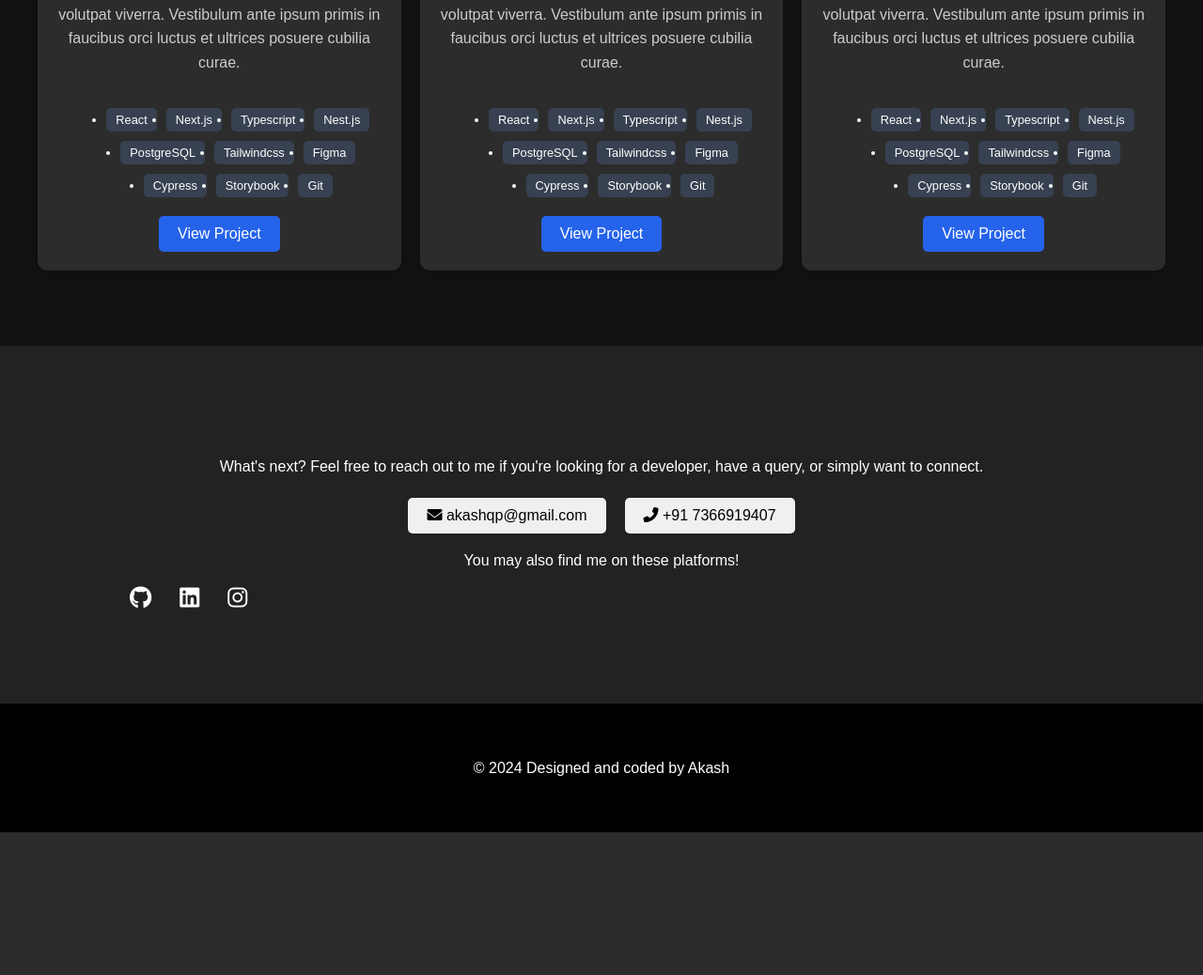
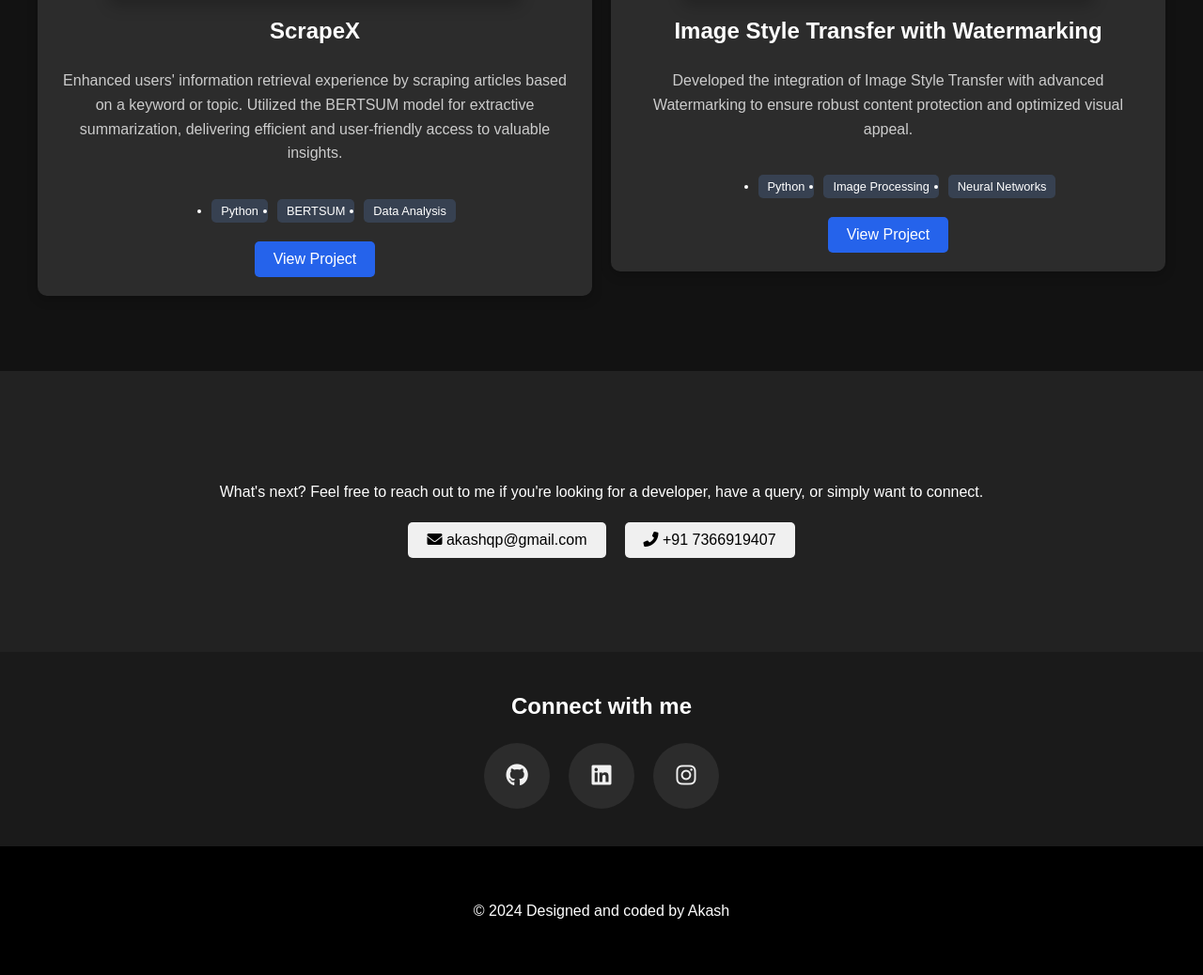
Before and after one commit to akashqp/My-Portfolio, a Flask app: page / in a window 1280 px wide. Shown: the part 2494-3532 px from the top of the page at 94% size. Before the commit the page ends 3380 px from the top, so only its background shows below. Run offline with Flask 3, Linux system fonts and the light colour scheme.

Commit message:
Major changes

```diff
--- a/app.py
+++ b/app.py
@@ -1,14 +1,18 @@
 from flask import Flask, render_template
+import logging
 
 app = Flask(__name__)
 
+logging.basicConfig(filename='app.log', level=logging.INFO)
+
 @app.route('/')
 def home():
+    logging.info('Home page accessed')
     return render_template('index.html')
 
-@app.route('/about')
-def about():
-    return render_template('about.html')
+# @app.route('/about')
+# def about():
+#     return render_template('about.html')
 
 if __name__ == '__main__':
     # app.run(host='0.0.0.0')
--- /dev/null
+++ b/static/script.js
@@ -0,0 +1,18 @@
+document.addEventListener('DOMContentLoaded', function() {
+    const navLinks = document.querySelectorAll('nav a');
+
+    navLinks.forEach(link => {
+        link.addEventListener('click', function(e) {
+            e.preventDefault();
+            const targetId = this.getAttribute('href').substring(1);
+            const targetElement = document.getElementById(targetId);
+
+            if (targetElement) {
+                window.scrollTo({
+                    top: targetElement.offsetTop - 60, // Adjust for header height
+                    behavior: 'smooth'
+                });
+            }
+        });
+    });
+});
--- a/static/style.css
+++ b/static/style.css
@@ -1,3 +1,7 @@
+html {
+    scroll-padding-top: 60px; /* Adjust this value to match your header height */
+}
+
 body {
     font-family: 'Arial', sans-serif;
     margin: 0;
@@ -134,6 +138,44 @@ p {
 
 .social-media i {
     font-size: 24px;
+}
+
+.social-links {
+    padding: 0;
+    text-align: center;
+    background-color: #1a1a1a;
+}
+
+.social-links h2 {
+    margin-bottom: 20px;
+    color: #f1f1f1;
+}
+
+.social-links .social-media {
+    display: flex;
+    justify-content: center;
+    gap: 20px;
+}
+
+.social-links .social-media li {
+    list-style: none;
+}
+
+.social-links .social-media a {
+    display: block;
+    width: 50px;
+    height: 50px;
+    line-height: 50px;
+    text-align: center;
+    background-color: #2c2c2c;
+    border-radius: 50%;
+    color: #f1f1f1;
+    font-size: 24px;
+    transition: background-color 0.3s ease;
+}
+
+.social-links .social-media a:hover {
+    background-color: #3a3a3a;
 }
 
 .about {
--- a/templates/base.html
+++ b/templates/base.html
@@ -4,6 +4,7 @@
     <title>My Portfolio</title>
     <link rel="stylesheet" href="https://cdnjs.cloudflare.com/ajax/libs/font-awesome/6.0.0-beta3/css/all.min.css">
     <link rel="stylesheet" href="{{ url_for('static', filename='style.css') }}">
+    <script src="{{ url_for('static', filename='script.js') }}"></script>
 </head>
 <body>
     <div class="container">
@@ -12,18 +13,22 @@
             Akash Kumar Singh
         </h1>
         <nav>
-         <a href="#">
+         <a href="#hero">
           About
          </a>
-         <a href="#">
+         <a href="#skills">
+          Skills
+         </a>
+         <a href="#projects">
           Work
          </a>
-         <a href="#">
+         <a href="#experience">
           Experience
          </a>
-         <a href="#">
+         <a href="#contact">
           Contact
          </a>
+         <a></a>
          <a class="btn" href="#">
           Download CV
          </a>
--- a/templates/index.html
+++ b/templates/index.html
@@ -3,7 +3,7 @@
 {% block content %}
 
     <main>
-        <section class="hero">
+        <section id="hero" class="hero">
             <div class="container">
                 <div class="hero-content">
                     <div class="hero-text">
@@ -43,7 +43,7 @@
             </div>
         </section> -->
 
-        <section class="skills">
+        <section id="skills" class="skills">
             <div class="container-skills">
                 <h2>Technical Skills</h2>
                 <div class="skills-list">
@@ -75,10 +75,28 @@
             </div>
         </section>
 
-        <section class="experience">
+        <section id="experience" class="experience">
             <div class="container-experience">
                 <h2>Here is a quick summary of my most recent experiences:</h2>
                 <div class="experience-grid">
+                    <div class="experience-card">
+                        <div class="experience-header">
+                            <img src="https://media.licdn.com/dms/image/v2/D560BAQGhXzqC0B80lA/company-logo_200_200/company-logo_200_200/0/1709062125841?e=1735776000&v=beta&t=16Ml3Si6EBwZbrXEyAzoe6GJNUbAiODjWFnPIleED70" alt="Constituents AI">
+                            <p>Backend Developer Intern</p>
+                            <p>Constituents AI</p>
+                            <p>Sep 2024 - Present</p>
+                        </div>
+                        <div class="experience-content">
+                            <ul>
+                                <li>Contributed to the development of the ZPlan product, focused on processing user-submitted datasets and generating insights based on user queries.</li>
+                                <li>Utilized Flask to build and manage the backend infrastructure for the product.</li>
+                                <li>Worked on mapping dataset columns, leveraging expertise in graph data structures for effective analysis and insights generation.</li>
+                                <li>Participated in the design and development of the high-level architecture for the ZPlan product.</li>
+                                <li>Collaborated in the creation and design of the product's database.</li>
+                                <li>Product link: <a href="https://zplan.ai/" target="_blank">https://zplan.ai/</a></li>
+                            </ul>
+                        </div>
+                    </div>
                     <div class="experience-card">
                         <div class="experience-header">
                             <img src="{{ url_for('static', filename='Tata.png') }}" alt="Tata Technologies">
@@ -135,63 +153,31 @@
             </div>
         </section>
 
-        <section class="work">
+        <section id="projects" class="work">
             <div class="container-work">
                 <h2>Some of the noteworthy projects I have built:</h2>
                 <div class="work-grid">
                     <div class="work-card">
-                        <img src="{{ url_for('static', filename='fiskil.png') }}" alt="Fiskil">
-                        <h3>Fiskil</h3>
-                        <p>Lorem ipsum dolor sit amet, consectetur adipiscing elit. Maecenas nec urna ac tellus volutpat viverra. Vestibulum ante ipsum primis in faucibus orci luctus et ultrices posuere cubilia curae.</p>
+                        <img src="{{ url_for('static', filename='ScrapeX.png') }}" alt="ScrapeX">
+                        <h3>ScrapeX</h3>
+                        <p>Enhanced users' information retrieval experience by scraping articles based on a keyword or topic. Utilized the BERTSUM model for extractive summarization, delivering efficient and user-friendly access to valuable insights.</p>
                         <ul class="work-tags">
-                            <li>React</li>
-                            <li>Next.js</li>
-                            <li>Typescript</li>
-                            <li>Nest.js</li>
-                            <li>PostgreSQL</li>
-                            <li>Tailwindcss</li>
-                            <li>Figma</li>
-                            <li>Cypress</li>
-                            <li>Storybook</li>
-                            <li>Git</li>
+                            <li>Python</li>
+                            <li>BERTSUM</li>
+                            <li>Data Analysis</li>
                         </ul>
                         <a href="#" class="view-project">View Project</a>
                     </div>
                     <div class="work-card">
-                        <img src="{{ url_for('static', filename='fiskil.png') }}" alt="Fiskil">
-                        <h3>Fiskil</h3>
-                        <p>Lorem ipsum dolor sit amet, consectetur adipiscing elit. Maecenas nec urna ac tellus volutpat viverra. Vestibulum ante ipsum primis in faucibus orci luctus et ultrices posuere cubilia curae.</p>
+                        <img src="{{ url_for('static', filename='StyleTransfer.png') }}" alt="Image Style Transfer">
+                        <h3>Image Style Transfer with Watermarking</h3>
+                        <p>Developed the integration of Image Style Transfer with advanced Watermarking to ensure robust content protection and optimized visual appeal.</p>
                         <ul class="work-tags">
-                            <li>React</li>
-                            <li>Next.js</li>
-                            <li>Typescript</li>
-                            <li>Nest.js</li>
-                            <li>PostgreSQL</li>
-                            <li>Tailwindcss</li>
-                            <li>Figma</li>
-                            <li>Cypress</li>
-                            <li>Storybook</li>
-                            <li>Git</li>
+                            <li>Python</li>
+                            <li>Image Processing</li>
+                            <li>Neural Networks</li>
                         </ul>
-                        <a href="#" class="view-project">View Project</a>
-                    </div>
-                    <div class="work-card">
-                        <img src="{{ url_for('static', filename='fiskil.png') }}" alt="Fiskil">
-                        <h3>Fiskil</h3>
-                        <p>Lorem ipsum dolor sit amet, consectetur adipiscing elit. Maecenas nec urna ac tellus volutpat viverra. Vestibulum ante ipsum primis in faucibus orci luctus et ultrices posuere cubilia curae.</p>
-                        <ul class="work-tags">
-                            <li>React</li>
-                            <li>Next.js</li>
-                            <li>Typescript</li>
-                            <li>Nest.js</li>
-                            <li>PostgreSQL</li>
-                            <li>Tailwindcss</li>
-                            <li>Figma</li>
-                            <li>Cypress</li>
-                            <li>Storybook</li>
-                            <li>Git</li>
-                        </ul>
-                        <a href="#" class="view-project">View Project</a>
+                        <a href="https://colab.research.google.com/drive/1oJbkG2CZd44UZzOfi1RAL32-4i9nYudq?usp=sharing" class="view-project" target="_blank">View Project</a>
                     </div>
                 </div>
             </div>
@@ -235,20 +221,25 @@
             </div>
         </section> -->
 
-        <section class="call-to-action">
+        <section id="contact" class="call-to-action">
             <div class="container">
                 <p>What's next? Feel free to reach out to me if you're looking for a developer, have a query, or simply want to connect.</p>
                 <div class="call-to-action-links">
                     <a href="mailto:akashqp@gmail.com" class="cta-link" target="_blank"><i class="fas fa-envelope"></i> akashqp@gmail.com</a>
                     <a href="tel:+91 7366919407" class="cta-link"><i class="fas fa-phone-alt"></i> +91 7366919407</a>
                 </div>
-                <p>You may also find me on these platforms!</p>
+            </div>
+        </section>
+        <section class="social-links">
+            <div class="container">
+                <h3>Connect with me</h3>
+                <div style="height: 20px;"></div>
                 <ul class="social-media">
-                    <!-- <li><a href="https://twitter.com/akashqp" target="_blank"><i class="fab fa-twitter"></i></a></li> -->
                     <li><a href="https://github.com/akashqp" target="_blank"><i class="fab fa-github"></i></a></li>
                     <li><a href="https://www.linkedin.com/in/akashqp/" target="_blank"><i class="fab fa-linkedin"></i></a></li>
                     <li><a href="https://www.instagram.com/aksingh.2003/" target="_blank"><i class="fab fa-instagram"></i></a></li>
                 </ul>
+                <div style="height: 20px;"></div>
             </div>
         </section>
     </main>
```
Also changed, not shown: 1 other file.
